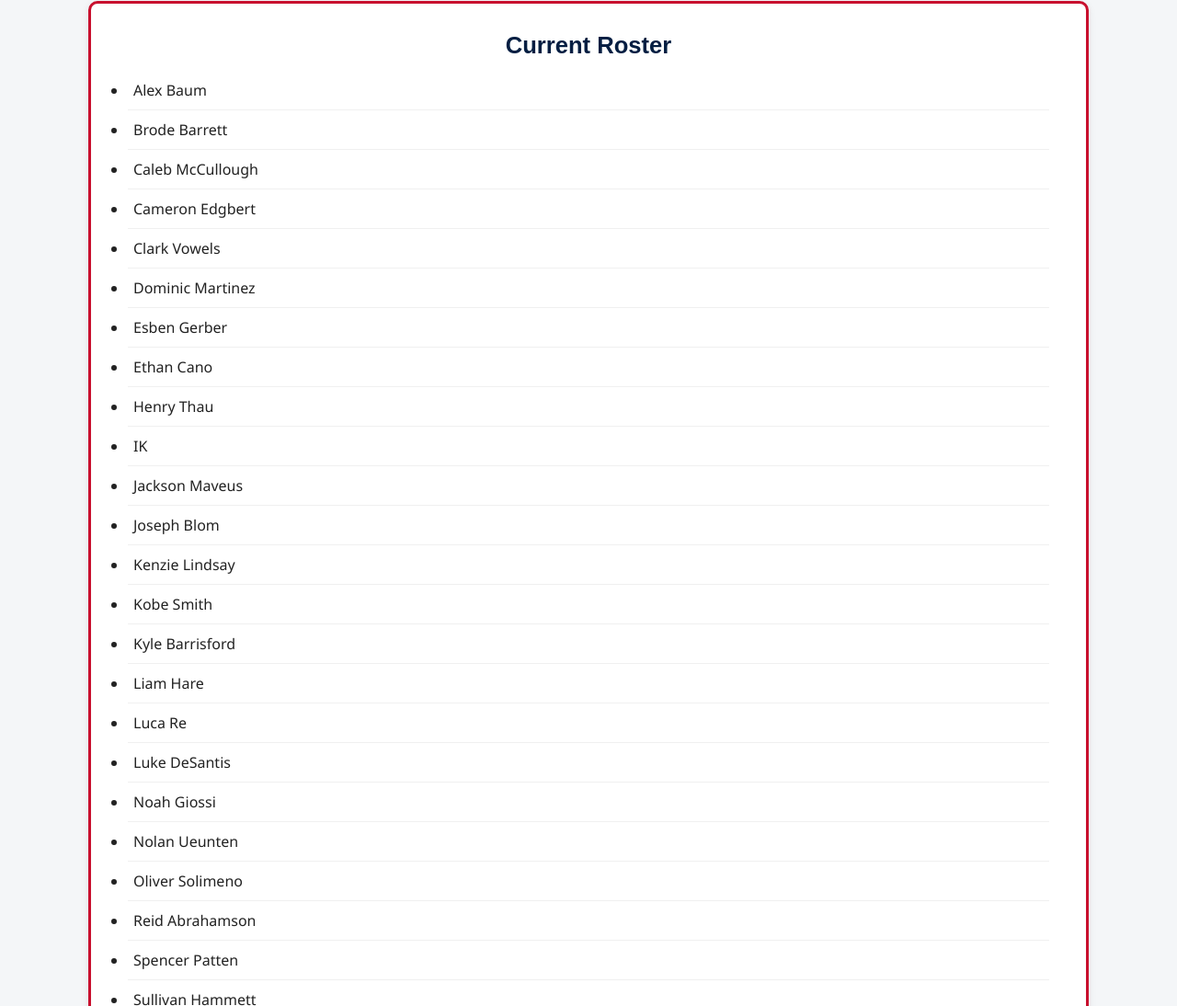
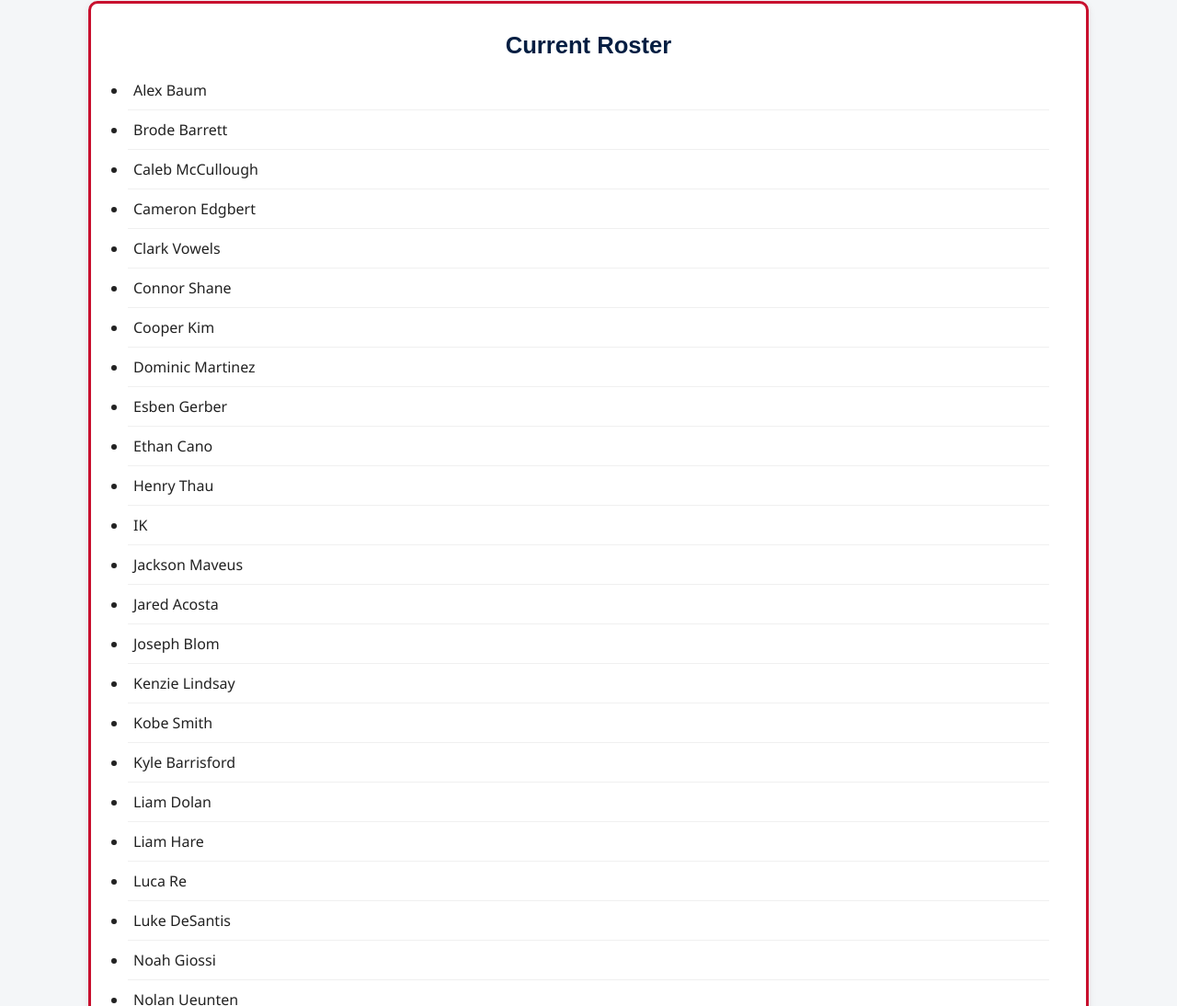
Before and after one commit to ckim9gonzaga/BMIS-HTML-CODE, a plain HTML site: page Roster.html in a window 1280 px wide. Shown: the part 259-1353 px from the top of the page at 92% size. Drawn offline with Linux system fonts and the light colour scheme.

Commit message:
Added leadership names to Current Roster

```diff
--- a/Roster.html
+++ b/Roster.html
@@ -29,16 +29,20 @@
         <li>Caleb McCullough</li>
         <li>Cameron Edgbert</li>
         <li>Clark Vowels</li>
+        <li>Connor Shane</li>
+        <li>Cooper Kim</li>
         <li>Dominic Martinez</li>
         <li>Esben Gerber</li>
         <li>Ethan Cano</li>
         <li>Henry Thau</li>
         <li>IK</li>
         <li>Jackson Maveus</li>
+        <li>Jared Acosta</li>
         <li>Joseph Blom</li>
         <li>Kenzie Lindsay</li>
         <li>Kobe Smith</li>
         <li>Kyle Barrisford</li>
+        <li>Liam Dolan</li>
         <li>Liam Hare</li>
         <li>Luca Re</li>
         <li>Luke DeSantis</li>
```
